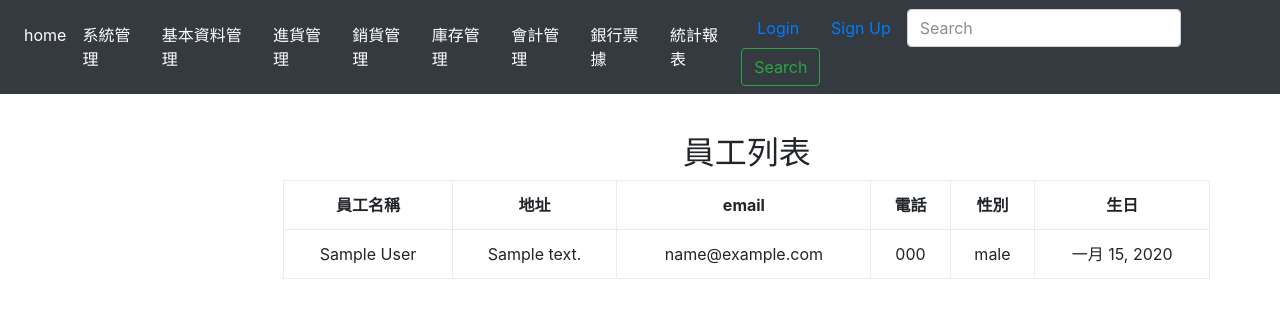
After one commit to splasky/database_web, a Django app: page /employee/ in a window 1280 px wide. The commit adds this page. Shown: the top 334 px of the page. Run offline with Django 3.2, Linux system fonts and the light colour scheme; tables that the repository leaves empty hold one stand-in row (values such as "Sample post"); some libraries are stand-ins or nearby versions.

Commit message:
add employee_info.html and update models

```diff
--- a/myweb/basic_management/models.py
+++ b/myweb/basic_management/models.py
@@ -7,14 +7,14 @@ from django.db import models
 
 class Company_Info(models.Model):
 
-    name = models.CharField(max_length=100)
-    address = models.CharField(max_length=200)
-    phonenumber = models.CharField(max_length=200)
-    EIN = models.CharField(max_length=50)
-    person_in_charge = models.CharField(max_length=20)
-    NUM_employee = models.IntegerField()
+    name = models.CharField('公司名稱', max_length=100)
+    address = models.CharField('地址', max_length=200)
+    phonenumber = models.CharField('公司電話', max_length=200)
+    EIN = models.CharField('統一編號', max_length=50)
+    person_in_charge = models.CharField('負責人', max_length=20)
+    NUM_employee = models.IntegerField('公司人數',)
     email = models.EmailField(max_length=254)
-    introduction = models.TextField(blank=True, null=True)
+    introduction = models.TextField('公司簡介', blank=True, null=True)
 
     class Mate:
         db_table = 'Company_Info'
@@ -25,14 +25,14 @@ class Employee_Info(models.Model):
     M = 'male'
     F = 'female'
 
-    name = models.CharField(max_length=100)
-    address = models.CharField(max_length=200)
+    name = models.CharField('員工姓名', max_length=100)
+    address = models.CharField('地址', max_length=200)
     email = models.EmailField(max_length=200, null=True)
-    phonenumber = models.CharField(max_length=200)
+    phonenumber = models.CharField('電話', max_length=200)
     EMP_gender = ((M, 'male'), (F, 'female'))
-    gender = models.CharField(max_length=6, choices=EMP_gender)
+    gender = models.CharField('性別', max_length=6, choices=EMP_gender)
 
-    birthday = models.DateField()
+    birthday = models.DateField('生日',)
     comp_id = models.ForeignKey(Company_Info, models.DO_NOTHING)
 
     class Mate:
@@ -43,13 +43,13 @@ class Client_Info(models.Model):
     M = 'male'
     F = 'female'
 
-    name = models.CharField(max_length=100)
-    address = models.CharField(max_length=200)
+    name = models.CharField('客戶名稱', max_length=100)
+    address = models.CharField('地址', max_length=200)
     email = models.EmailField(max_length=200, null=True)
-    phonenumber = models.CharField(max_length=200)
+    phonenumber = models.CharField('電話', max_length=200)
     CLIENT_gender = ((M, 'male'), (F, 'female'))
-    gender = models.CharField(max_length=6, choices=CLIENT_gender)
-    birthday = models.DateField()
+    gender = models.CharField('性別', max_length=6, choices=CLIENT_gender)
+    birthday = models.DateField('生日',)
 
     class Mate:
         db_table = 'Client_Info'
@@ -58,7 +58,7 @@ class Client_Info(models.Model):
 class Categorie(models.Model):
 
     """Merchandise Categories"""
-    Categorie_name = models.CharField(max_length=100)
+    Categorie_name = models.CharField('分類', max_length=100)
 
     class Mate:
         db_table = 'categories'
@@ -67,9 +67,9 @@ class Categorie(models.Model):
 class Product_Information(models.Model):
 
     """Product's information"""
-    Product_name = models.CharField(max_length=100)
-    Hight = models.FloatField()
-    Weight = models.FloatField()
+    Product_name = models.CharField('產品名稱', max_length=100)
+    Hight = models.FloatField('高度',)
+    Weight = models.FloatField('重量',)
     Categories_id = models.ForeignKey(Categorie, on_delete=models.CASCADE)
 
     class Mate:
@@ -79,8 +79,8 @@ class Product_Information(models.Model):
 class Manufacturer_Information(Company_Info):
 
     """Manufacturer's information"""
-    Uniform_numbers = models.CharField(max_length=100)
-    Total_capital = models.IntegerField()
+    Uniform_numbers = models.CharField('統一編號', max_length=100)
+    Total_capital = models.IntegerField('資本額',)
 
     class Mate:
         db_table = 'manufacturer information'
--- /dev/null
+++ b/myweb/basic_management/static/employee.css
@@ -0,0 +1,13 @@
+.div-menu{
+	padding: 40px 40px;
+	text-align: center;
+}
+
+.mytable{
+
+
+}
+.mytable th{
+	text-align: center;
+
+}
--- a/myweb/basic_management/views.py
+++ b/myweb/basic_management/views.py
@@ -10,9 +10,17 @@ from basic_management.models import Client_Info
 from basic_management.models import Categorie
 from basic_management.models import Product_Information
 from basic_management.models import Manufacturer_Information
+from django.views.generic.list import ListView
+from django import template
 
 
 def basic_management(request):
     table_name = 'Company_Infos'
     company_infos = Company_Info.objects.all()
     return render(request, 'basic_management.html', locals())
+
+
+class employeeView(ListView):
+    model = Employee_Info
+    template_name = 'employee_info.html'
+    context_object_name = 'employee'
--- a/myweb/myweb/settings.py
+++ b/myweb/myweb/settings.py
@@ -137,6 +137,11 @@ USE_TZ = True
 # https://docs.djangoproject.com/en/1.11/howto/static-files/
 
 STATIC_URL = '/static/'
+
+STATIC_DIRS={
+    os.path.join(BASE_DIR,'static'),
+}
+
 STATIC_ROOT = 'static'
 LOGIN_REDIRECT_URL = 'index'
 LOGOUT_REDIRECT_URL = 'index'
--- a/myweb/myweb/urls.py
+++ b/myweb/myweb/urls.py
@@ -23,7 +23,7 @@ from django.conf.urls import url, include
 from django.contrib import admin
 from django.contrib.auth import views as auth_views
 from myweb.views import index, register
-from basic_management.views import basic_management
+from basic_management.views import basic_management, employeeView
 
 urlpatterns = [
     url(r'^grappelli/', include('grappelli.urls')),
@@ -32,4 +32,5 @@ urlpatterns = [
     url(r'^$', index, name='index'),
     url(r'^accounts/', include('django.contrib.auth.urls')),
     url(r'^basic_management/$', basic_management, name='basic-management'),
+    url(r'^employee/$', employeeView.as_view()),
 ]
--- a/myweb/templates/base.html
+++ b/myweb/templates/base.html
@@ -14,6 +14,7 @@
         crossorigin="anonymous"></script>
     <script src="https://maxcdn.bootstrapcdn.com/bootstrap/4.0.0-beta.2/js/bootstrap.min.js" integrity="sha384-alpBpkh1PFOepccYVYDB4do5UnbKysX5WZXm3XxPqe5iKTfUKjNkCk9SaVuEZflJ"
         crossorigin="anonymous"></script>
+    {% block CSS %}{% endblock %}
     <title>{% block title %}Home{% endblock %}</title>
 </head>
 
--- /dev/null
+++ b/myweb/templates/employee_info.html
@@ -0,0 +1,51 @@
+{% extends 'base.html' %}
+
+{% block CSS %}
+{% load staticfiles %}
+	<link rel="stylesheet" type="text/css" href="{% static 'employee.css' %}">
+{% endblock %}
+
+{% block title %}basic management{% endblock %}
+
+{% block content %}
+
+
+
+<div class="container">
+
+	<div class="div-menu">
+		<h2>員工列表</h2>
+		<form action="" method="get"></form>
+		<table class="table table-bordered " >
+		<tr>
+			<th>員工名稱</th>
+			<th>地址</th>
+			<th>email</th>
+			<th>電話</th>
+			<th>性別</th>
+			<th>生日</th>
+
+		</tr>
+		{%for e in employee%}
+		<tr>
+			<td>{{e.name}}</td>
+			<td>{{e.address}}</td>
+			<td>{{e.email}}</td>
+			<td>{{e.phonenumber}}</td>
+			<td>{{e.gender}}</td>
+			<td>{{e.birthday}}</td>
+
+
+		</tr>
+		</table>
+		{% endfor %}
+
+	</div>
+
+
+
+
+
+</div>
+
+{% endblock %}
--- a/myweb/templates/index.html
+++ b/myweb/templates/index.html
@@ -10,6 +10,9 @@
     {% if request.user.is_authenticated %}
     <p> Hello {{request.user}}
     </p>
+    <a href="/employee/">employee</a>
+
+
     {% else %}
     <p>Hello world
     </p>
```
Also changed, not shown: myweb/basic_management/form.py (added).
